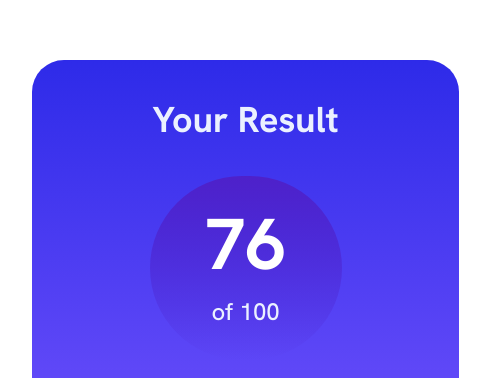
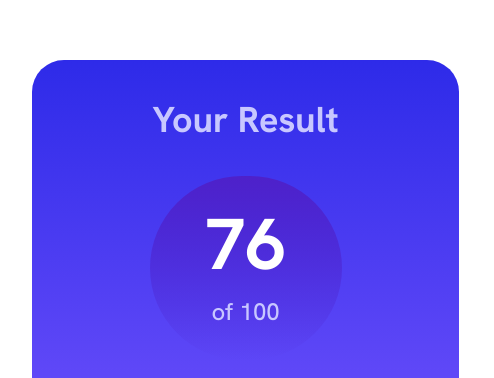
Before and after one commit to Samir-sht/result-summary-card, a website: page index.html in a window 1280 px wide. Shown: the part 102-480 px from the top of the page, 181-675 px from the left. Drawn offline with Linux system fonts and the light colour scheme.

Commit message:
updated readme.md

```diff
--- a/index.html
+++ b/index.html
@@ -39,12 +39,14 @@
           <div
             class="relative content-left bg-gradient-to-b from-Lightroyalblue to-Lightslateblue flex flex-col items-center justify-center p-10 gap-8 rounded-b-[32px] md:rounded-b-[32px] lg:rounded-[32px]"
           >
-            <h4 class="text-4xl font-bold mb-1 text-Paleblue">Your Result</h4>
+            <h4 class="text-4xl font-bold mb-1 text-Lightlavender">
+              Your Result
+            </h4>
             <div
               class="bg-gradient-to-b from-Violetblue to-Persianblue grid place-items-center w-[12rem] py-8 rounded-full ring-inset"
             >
               <p class="text-7xl font-bold text-White text-center mb-4">76</p>
-              <p class="text-2xl text-Paleblue font-medium">of 100</p>
+              <p class="text-2xl text-Lightlavender font-medium">of 100</p>
             </div>
             <div>
               <h3 class="text-4xl text-White text-center font-bold mb-2">
```
